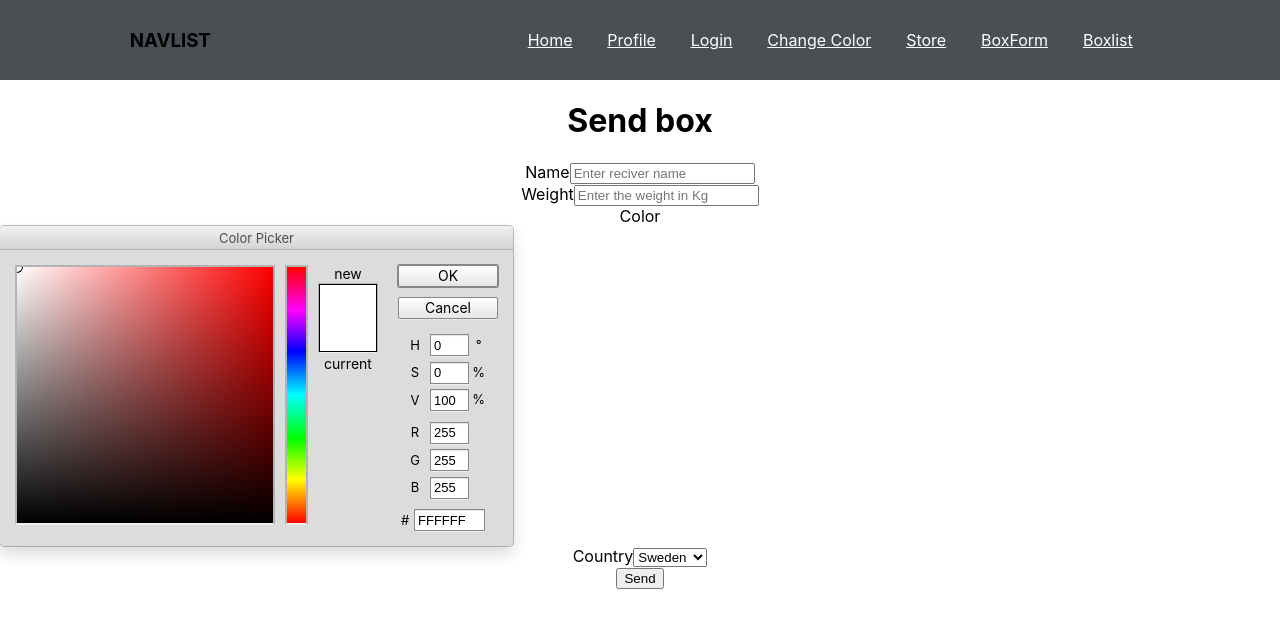
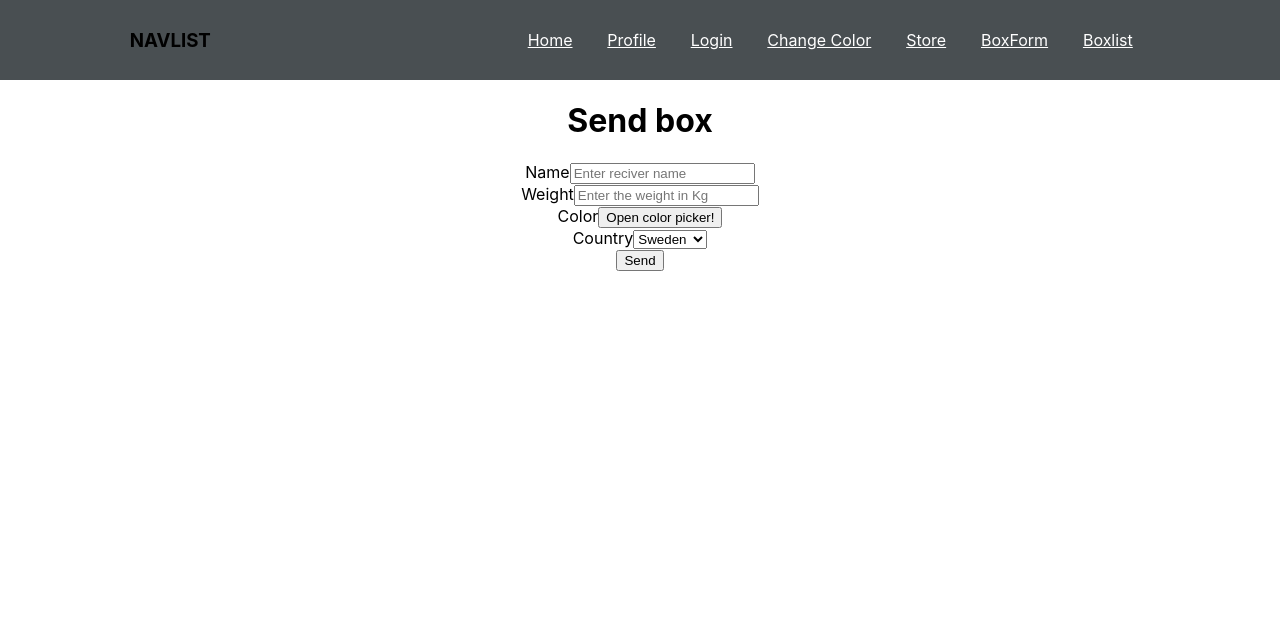
Before and after one commit to xerox134/Boxinator, a React (Create React App) app in the folder frontend/: page /#/Boxform in a window 1280 px wide. Shown: the top 628 px of the page. Built offline with nearby package versions, Linux system fonts and the light colour scheme.

Commit message:
form 0.3

```diff
--- a/frontend/src/App.css
+++ b/frontend/src/App.css
@@ -63,3 +63,11 @@
   display: flex;
   justify-content: center;
 }
+
+.test{
+  display: flex;
+  justify-content: center;
+  flex-direction: column;
+  align-items: center;
+  width: 100%;
+}
--- a/frontend/src/Components/Form.js
+++ b/frontend/src/Components/Form.js
@@ -1,20 +1,32 @@
 import React, {useState} from 'react';
 import {useForm} from 'react-hook-form';
 import { PhotoshopPicker } from 'react-color';
+import '../App.css'
 
 export default function Form() {
 
 const {register,handleSubmit} = useForm();
 const [color,setColor]= useState('#fff')
+const [show, setShow] = useState(false);
+
 
 const onSubmit=(data)=>{
 
  data.color=color
 
- if(data.color.h>167||data.color.h>270){
+ if(data.h>167&&data.h<255){
    alert("BLUE Colors are not accepted!")
  }
   console.log(data)
+}
+
+const validateColor=(hsl,rgb)=>{
+
+
+
+ if(hsl.h>167&&hsl.h<255){
+   alert("BLUE Colors are not accepted!")
+ }else{setColor(rgb)}
 }
   return (
     <div className='form-content-right'>
@@ -50,13 +62,17 @@ const onSubmit=(data)=>{
         />
 
       </div>
+      <div className='test'>
+        <div>
+        <label className='form-label'>Color</label>
+      <button onClick={() => setShow(prev => !prev)}>Open color picker!</button></div>
+      {show &&
+        <PhotoshopPicker   color={color} onChange={updatedColor=>{
+        validateColor(updatedColor.hsl,updatedColor.rgb)}}  />
 
+      }
+       </div>
 
-      <div className='form-inputs'>
-        <label className='form-label'>Color</label>
-        <PhotoshopPicker  color={color} onChange={updatedColor=>setColor(updatedColor.hsl)}  />
-
-      </div>
 
        <div className='form-inputs'>
         <label className='form-label'>Country</label>
```
